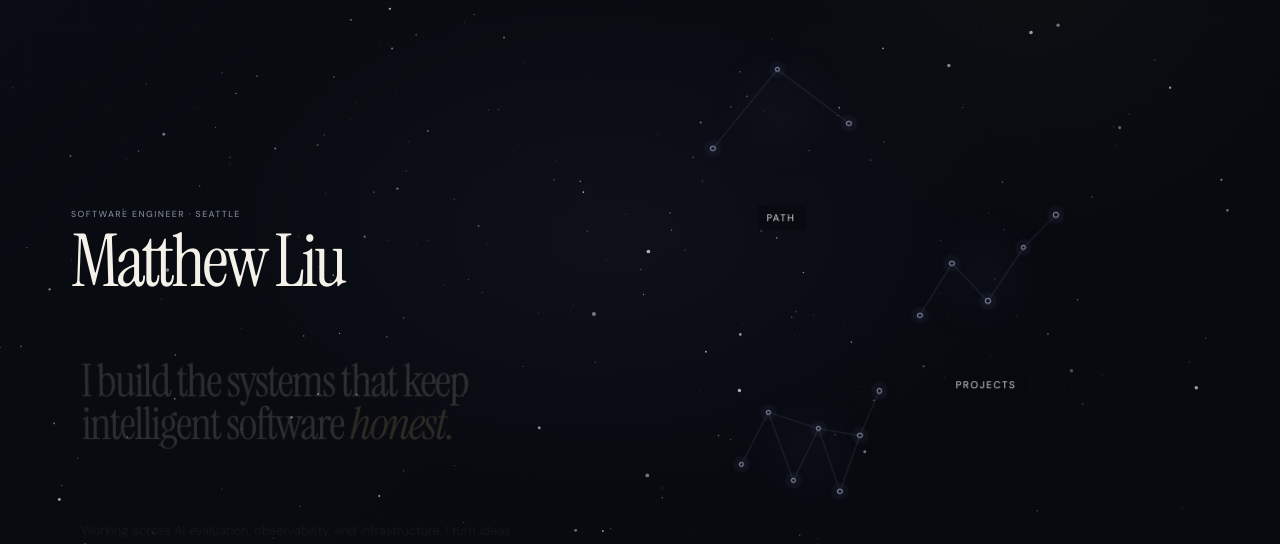
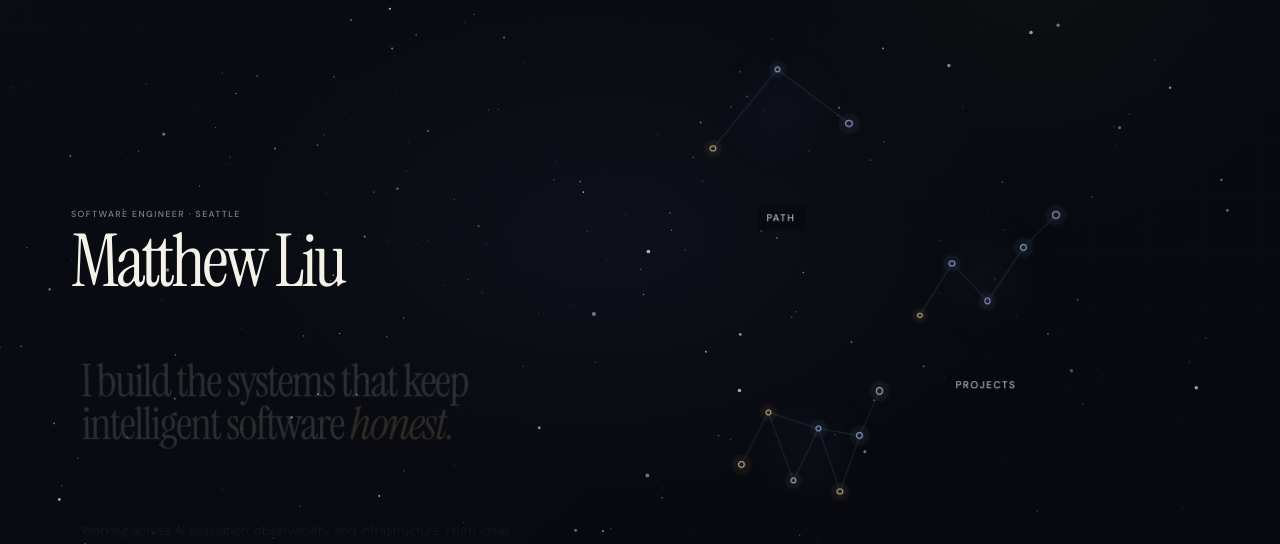
Before and after one commit to mattliu-mygit/mattliu-home, a React (Vite) app: page / in a window 1280 px wide. Shown: the part 147-691 px from the top of the page. Built offline with nearby package versions, Linux system fonts and the light colour scheme.

Commit message:
feat: encode constellation star intent

```diff
--- a/src/App.tsx
+++ b/src/App.tsx
@@ -59,6 +59,8 @@ const constellationItems: Record<
     meta: entry.area,
     position: entry.position,
     depth: entry.depth,
+    tone: entry.tone,
+    prominence: entry.prominence,
   })),
   projects: projects.map((project) => ({
     slug: project.slug,
@@ -66,6 +68,8 @@ const constellationItems: Record<
     meta: project.displayYear,
     position: project.position,
     depth: project.depth,
+    tone: project.tone,
+    prominence: project.prominence,
   })),
   quotes: quotes.map((quote) => ({
     slug: quote.slug,
@@ -74,6 +78,8 @@ const constellationItems: Record<
     meta: quote.author,
     position: quote.position,
     depth: quote.depth,
+    tone: quote.tone,
+    prominence: quote.prominence,
   })),
 };
 
--- a/src/components/ConstellationMap.tsx
+++ b/src/components/ConstellationMap.tsx
@@ -6,6 +6,8 @@ import type {
   Connection,
   DestinationSlug,
   Point,
+  StarProminence,
+  StarTone,
 } from "../content/site-content";
 
 export type ConstellationItem = {
@@ -15,6 +17,8 @@ export type ConstellationItem = {
   meta: string;
   position: Point;
   depth: number;
+  tone: StarTone;
+  prominence: StarProminence;
 };
 
 type ConstellationMapProps = {
@@ -187,6 +191,8 @@ export function ConstellationMap({
               id={`constellation-star-${variant}-${kind}-${item.slug}`}
               key={item.slug}
               data-depth={item.depth}
+              data-tone={item.tone}
+              data-prominence={item.prominence}
               ref={(element) => {
                 if (element) {
                   starRefs.current.set(item.slug, element);
--- a/src/content/site-content.json
+++ b/src/content/site-content.json
@@ -71,7 +71,9 @@
       "area": "Foundation",
       "summary": "Learning across systems thinking, research, and building.",
       "position": [12, 72],
-      "depth": 1.04
+      "depth": 1.04,
+      "tone": "warm",
+      "prominence": 2
     },
     {
       "slug": "aws-sagemaker",
@@ -80,7 +82,9 @@
       "area": "AI Platforms",
       "summary": "Production model-customization workflows spanning preparation, training, evaluation, and deployment.",
       "position": [48, 28],
-      "depth": 0.94
+      "depth": 0.94,
+      "tone": "cool",
+      "prominence": 2
     },
     {
       "slug": "wandb-weave",
@@ -89,7 +93,9 @@
       "area": "Evaluation and observability",
       "summary": "Systems that make agent behavior inspectable and easier to improve.",
       "position": [88, 58],
-      "depth": 1.08
+      "depth": 1.08,
+      "tone": "violet",
+      "prominence": 3
     }
   ],
   "projects": [
@@ -106,7 +112,9 @@
       "linkLabel": "View project",
       "artifact": "ucredit",
       "position": [13, 72],
-      "depth": 1.06
+      "depth": 1.06,
+      "tone": "warm",
+      "prominence": 1
     },
     {
       "slug": "model-customization-assistant",
@@ -121,7 +129,9 @@
       "linkLabel": "Read the launch",
       "artifact": "customization",
       "position": [31, 43],
-      "depth": 0.97
+      "depth": 0.97,
+      "tone": "cool",
+      "prominence": 2
     },
     {
       "slug": "llm-as-a-judge",
@@ -134,7 +144,9 @@
       "technologies": ["LLM evaluation", "Weave", "Evidence design"],
       "artifact": "judge",
       "position": [51, 64],
-      "depth": 1.03
+      "depth": 1.03,
+      "tone": "violet",
+      "prominence": 2
     },
     {
       "slug": "weave-agent-adapter",
@@ -149,7 +161,9 @@
       "linkLabel": "View source",
       "artifact": "trace",
       "position": [71, 34],
-      "depth": 0.92
+      "depth": 0.92,
+      "tone": "cool",
+      "prominence": 3
     },
     {
       "slug": "monopole",
@@ -164,7 +178,9 @@
       "linkLabel": "View source",
       "artifact": "interface",
       "position": [89, 16],
-      "depth": 1.08
+      "depth": 1.08,
+      "tone": "violet",
+      "prominence": 3
     }
   ],
   "quotes": [
@@ -174,7 +190,9 @@
       "author": "Ludwig Mies van der Rohe",
       "sourceUrl": "https://www.moma.org/collection/artists/7166",
       "position": [14, 58],
-      "depth": 1.04
+      "depth": 1.04,
+      "tone": "warm",
+      "prominence": 3
     },
     {
       "slug": "failure-to-failure",
@@ -183,7 +201,9 @@
       "sourceUrl": "https://quoteinvestigator.com/2014/06/28/success/",
       "attributionNote": "Origin unknown; commonly misattributed to Winston Churchill.",
       "position": [29, 29],
-      "depth": 0.94
+      "depth": 0.94,
+      "tone": "warm",
+      "prominence": 2
     },
     {
       "slug": "strong-opinions",
@@ -191,7 +211,9 @@
       "author": "Paul Saffo",
       "sourceUrl": "https://hbr.org/podcast/2007/07/harvard-business-ideacast-51-s",
       "position": [43, 67],
-      "depth": 1.07
+      "depth": 1.07,
+      "tone": "neutral",
+      "prominence": 2
     },
     {
       "slug": "simplicity-follows",
@@ -199,7 +221,9 @@
       "author": "Alan Perlis",
       "sourceUrl": "https://cs.yale.edu/homes/perlis-alan/quotes.html",
       "position": [57, 38],
-      "depth": 0.98
+      "depth": 0.98,
+      "tone": "cool",
+      "prominence": 2
     },
     {
       "slug": "create-understand",
@@ -207,7 +231,9 @@
       "author": "Richard Feynman",
       "sourceUrl": "https://magazine.caltech.edu/post/biology-through-the-eyes-of-a-physicist",
       "position": [69, 73],
-      "depth": 1.02
+      "depth": 1.02,
+      "tone": "warm",
+      "prominence": 2
     },
     {
       "slug": "computing-is-insight",
@@ -215,7 +241,9 @@
       "author": "Richard Hamming",
       "sourceUrl": "https://old.maa.org/node/111904",
       "position": [80, 42],
-      "depth": 0.92
+      "depth": 0.92,
+      "tone": "cool",
+      "prominence": 3
     },
     {
       "slug": "reality-precedes",
@@ -223,7 +251,9 @@
       "author": "Richard Feynman",
       "sourceUrl": "https://shepherd.caltech.edu/html/quotes.html",
       "position": [91, 17],
-      "depth": 1.08
+      "depth": 1.08,
+      "tone": "neutral",
+      "prominence": 3
     }
   ]
 }
--- a/src/content/site-content.ts
+++ b/src/content/site-content.ts
@@ -9,6 +9,8 @@ export type ArtifactType =
   | "judge"
   | "trace"
   | "interface";
+export type StarTone = "warm" | "neutral" | "cool" | "violet";
+export type StarProminence = 1 | 2 | 3;
 
 export type PublicLink = {
   label: string;
@@ -29,6 +31,8 @@ export type Project = {
   artifact: ArtifactType;
   position: Point;
   depth: number;
+  tone: StarTone;
+  prominence: StarProminence;
 };
 
 export type Quote = {
@@ -39,6 +43,8 @@ export type Quote = {
   attributionNote?: string;
   position: Point;
   depth: number;
+  tone: StarTone;
+  prominence: StarProminence;
 };
 
 export type PathEntry = {
@@ -49,6 +55,8 @@ export type PathEntry = {
   summary: string;
   position: Point;
   depth: number;
+  tone: StarTone;
+  prominence: StarProminence;
 };
 
 export type SiteContent = {
@@ -152,6 +160,27 @@ const depth = (value: unknown, path: string): number => {
   const parsed = number(value, path);
   if (parsed < 0.9 || parsed > 1.1) {
     throw new Error(`${path} must be between 0.9 and 1.1`);
+  }
+  return parsed;
+};
+
+const starTone = (value: unknown, path: string): StarTone => {
+  const parsed = text(value, path);
+  if (
+    parsed !== "warm" &&
+    parsed !== "neutral" &&
+    parsed !== "cool" &&
+    parsed !== "violet"
+  ) {
+    throw new Error(`${path} must be warm, neutral, cool, or violet`);
+  }
+  return parsed;
+};
+
+const starProminence = (value: unknown, path: string): StarProminence => {
+  const parsed = number(value, path);
+  if (parsed !== 1 && parsed !== 2 && parsed !== 3) {
+    throw new Error(`${path} must be 1, 2, or 3`);
   }
   return parsed;
 };
@@ -260,6 +289,11 @@ export function validateSiteContent(value: unknown): SiteContent {
       summary: text(entry.summary, `path[${index}].summary`),
       position: point(entry.position, `path[${index}].position`),
       depth: depth(entry.depth, `path[${index}].depth`),
+      tone: starTone(entry.tone, `path[${index}].tone`),
+      prominence: starProminence(
+        entry.prominence,
+        `path[${index}].prominence`,
+      ),
     };
   });
   assertUniqueSlugs(path, "path entry");
@@ -310,6 +344,11 @@ export function validateSiteContent(value: unknown): SiteContent {
       artifact,
       position: point(project.position, `projects[${index}].position`),
       depth: depth(project.depth, `projects[${index}].depth`),
+      tone: starTone(project.tone, `projects[${index}].tone`),
+      prominence: starProminence(
+        project.prominence,
+        `projects[${index}].prominence`,
+      ),
     };
   });
   assertUniqueSlugs(projects, "project");
@@ -327,6 +366,11 @@ export function validateSiteContent(value: unknown): SiteContent {
       ),
       position: point(quote.position, `quotes[${index}].position`),
       depth: depth(quote.depth, `quotes[${index}].depth`),
+      tone: starTone(quote.tone, `quotes[${index}].tone`),
+      prominence: starProminence(
+        quote.prominence,
+        `quotes[${index}].prominence`,
+      ),
     };
   });
   assertUniqueSlugs(quotes, "quote");
--- a/src/styles.css
+++ b/src/styles.css
@@ -896,6 +896,8 @@ html:active-view-transition .universe-overview {
 }
 
 .constellation-star {
+  --star-color: 169 180 215;
+  --star-prominence: 1;
   position: absolute;
   top: var(--star-y);
   left: var(--star-x);
@@ -911,28 +913,55 @@ html:active-view-transition .universe-overview {
   transform: translate(-50%, -50%);
 }
 
+.constellation-star[data-tone="warm"] {
+  --star-color: 244 215 151;
+}
+
+.constellation-star[data-tone="neutral"] {
+  --star-color: 210 216 232;
+}
+
+.constellation-star[data-tone="cool"] {
+  --star-color: 174 205 255;
+}
+
+.constellation-star[data-tone="violet"] {
+  --star-color: 196 184 255;
+}
+
+.constellation-star[data-prominence="2"] {
+  --star-prominence: 1.16;
+}
+
+.constellation-star[data-prominence="3"] {
+  --star-prominence: 1.34;
+}
+
 .constellation-map--overview .constellation-star {
   width: 1.85rem;
   height: 1.85rem;
 }
 
 .constellation-map--overview .constellation-star__point {
-  width: 0.34rem;
-  height: 0.34rem;
+  width: calc(0.34rem * var(--star-prominence));
+  height: calc(0.34rem * var(--star-prominence));
 }
 
 .constellation-star__point {
   position: absolute;
   top: 50%;
   left: 50%;
-  width: 0.46rem;
-  height: 0.46rem;
+  width: calc(0.46rem * var(--star-prominence));
+  height: calc(0.46rem * var(--star-prominence));
   border: 1px solid currentColor;
   border-radius: 50%;
-  background: var(--night);
+  color: rgb(var(--star-color));
+  background: color-mix(in srgb, rgb(var(--star-color)) 8%, var(--night));
   box-shadow:
-    0 0 0 0.35rem rgba(165, 179, 255, 0.035),
-    0 0 1rem rgba(165, 179, 255, 0.22);
+    0 0 0 calc(0.3rem * var(--star-prominence))
+      rgb(var(--star-color) / 0.035),
+    0 0 calc(0.8rem * var(--star-prominence))
+      rgb(var(--star-color) / 0.24);
   transform: translate(-50%, -50%);
   transition:
     color 220ms ease,
```
Also changed, not shown: 2 other files (tests, documents, lock files or other folders).
